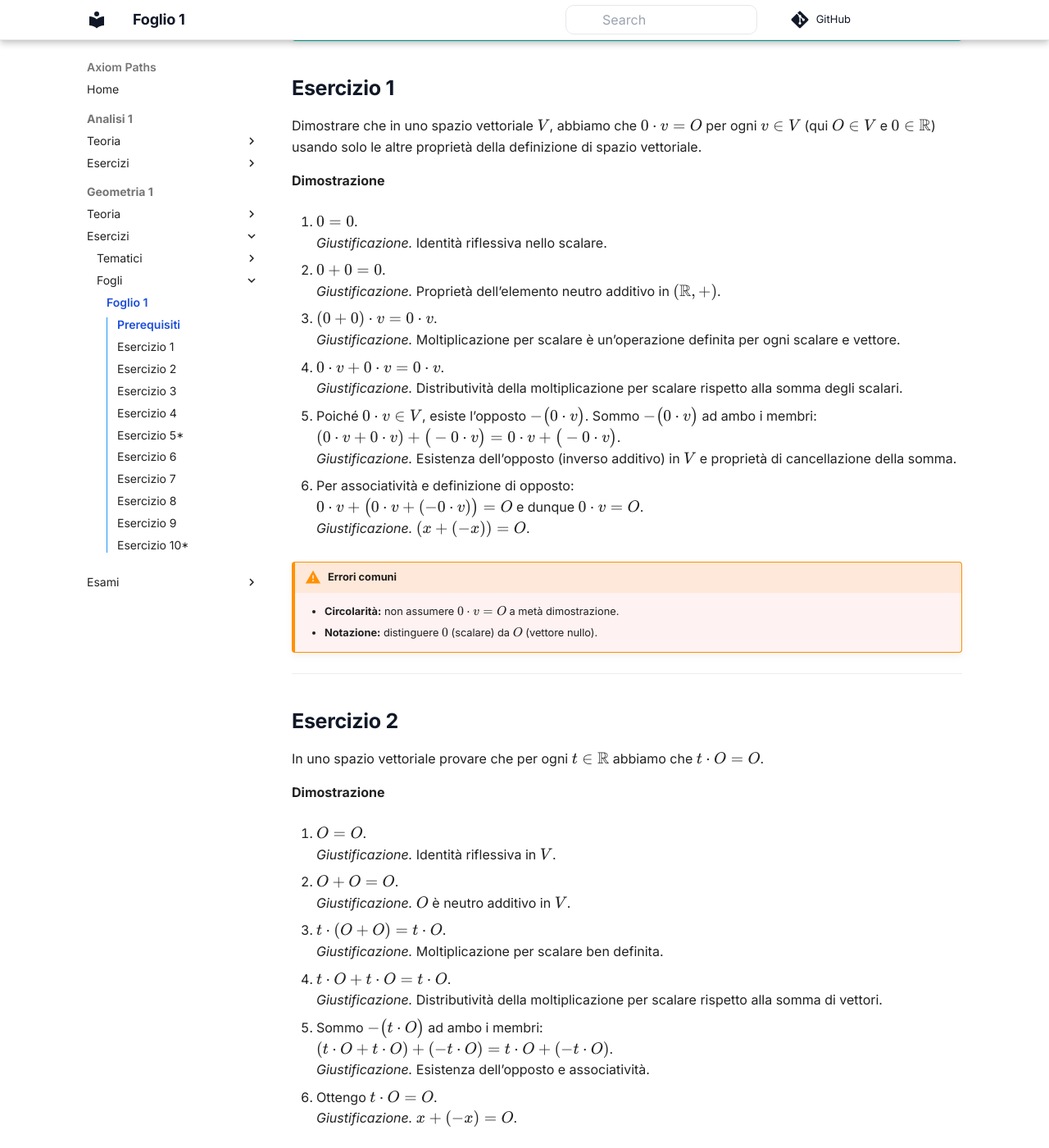
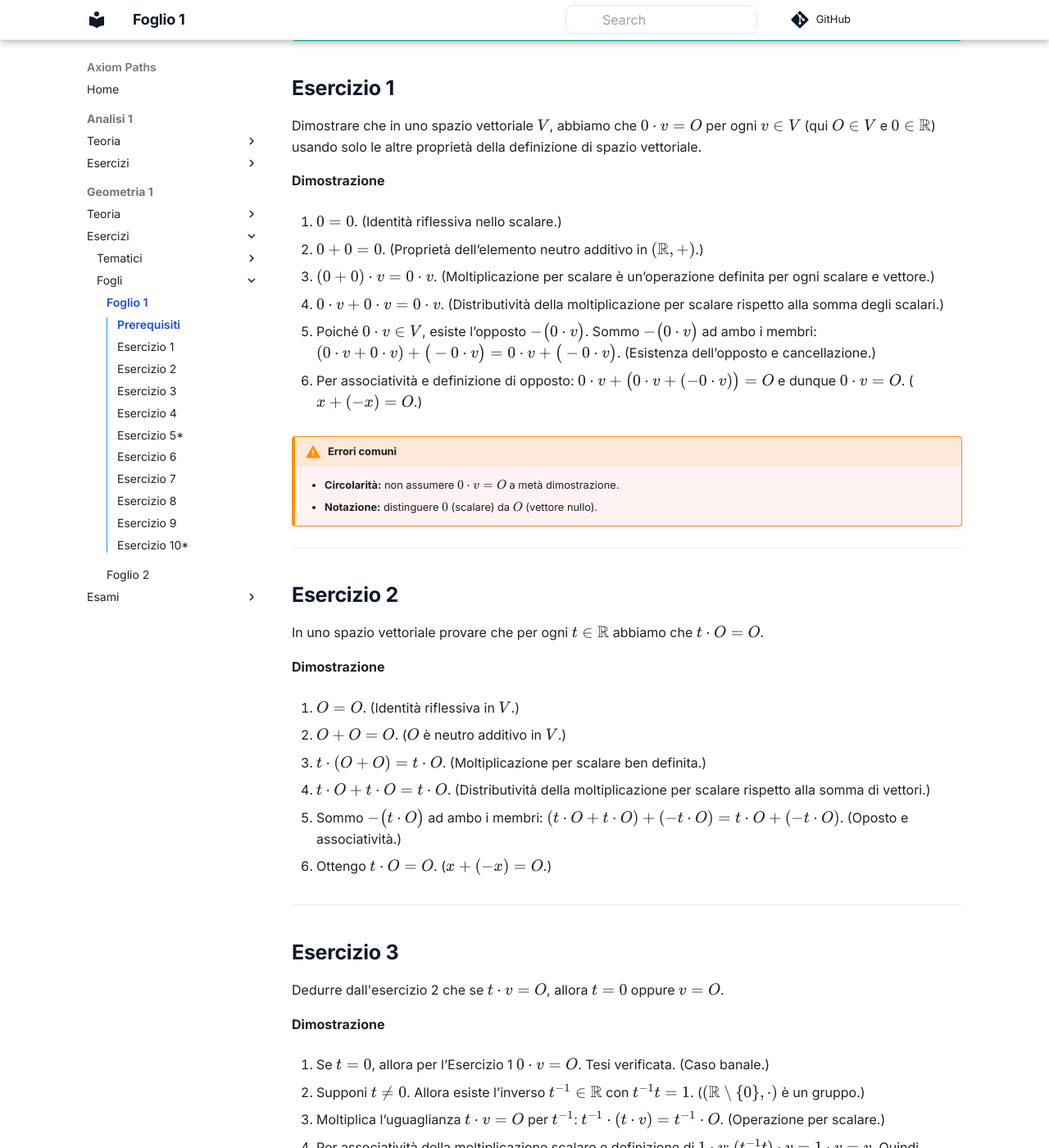
Before and after one commit to giovyx90/axiompaths, an MkDocs documentation site: the page built from docs/geometria-1/esercizi/fogli/foglio-1.md, in a window 1280 px wide and 1400 px high, scrolled down 445 px. Shown: the whole window at 82% size. Built offline with MkDocs 1.6.1 and Material for MkDocs 9.7.7, drawn with Linux system fonts in a browser that asks for light colours; comment, search, counter and statistics services are not loaded; some of the changed text lies outside the part shown.

Commit message:
Add foglio 2 with prerequisites

```diff
--- a/docs/geometria-1/esercizi/fogli/foglio-1.md
+++ b/docs/geometria-1/esercizi/fogli/foglio-1.md
@@ -16,25 +16,19 @@ Dimostrare che in uno spazio vettoriale \(V\), abbiamo che \(0\cdot v = O\) per
 
 **Dimostrazione**
 
-1. \(0=0\).
-   *Giustificazione.* Identità riflessiva nello scalare.
+1. \(0=0\).   (Identità riflessiva nello scalare.)
 
-2. \(0+0=0\).
-   *Giustificazione.* Proprietà dell’elemento neutro additivo in \((\mathbb{R},+)\).
+2. \(0+0=0\).   (Proprietà dell’elemento neutro additivo in \((\mathbb{R},+)\).)
 
-3. \((0+0)\cdot v=0\cdot v\).
-   *Giustificazione.* Moltiplicazione per scalare è un’operazione definita per ogni scalare e vettore.
+3. \((0+0)\cdot v=0\cdot v\).   (Moltiplicazione per scalare è un’operazione definita per ogni scalare e vettore.)
 
-4. \(0\cdot v + 0\cdot v = 0\cdot v\).
-   *Giustificazione.* Distributività della moltiplicazione per scalare rispetto alla somma degli scalari.
+4. \(0\cdot v + 0\cdot v = 0\cdot v\).   (Distributività della moltiplicazione per scalare rispetto alla somma degli scalari.)
 
 5. Poiché \(0\cdot v\in V\), esiste l’opposto \(-\big(0\cdot v\big)\). Sommo \(-\big(0\cdot v\big)\) ad ambo i membri:
-   \((0\cdot v + 0\cdot v) + \big(-0\cdot v\big) = 0\cdot v + \big(-0\cdot v\big)\).
-   *Giustificazione.* Esistenza dell’opposto (inverso additivo) in \(V\) e proprietà di cancellazione della somma.
+   \((0\cdot v + 0\cdot v) + \big(-0\cdot v\big) = 0\cdot v + \big(-0\cdot v\big)\).   (Esistenza dell’opposto e cancellazione.)
 
 6. Per associatività e definizione di opposto:
-   \(0\cdot v + \big(0\cdot v + (-0\cdot v)\big) = O\) e dunque \(0\cdot v = O\).
-   *Giustificazione.* \((x+(-x))=O\).
+   \(0\cdot v + \big(0\cdot v + (-0\cdot v)\big) = O\) e dunque \(0\cdot v = O\).   (\(x+(-x)=O\).)
 
 
 
@@ -49,24 +43,18 @@ In uno spazio vettoriale provare che per ogni \(t \in \mathbb{R}\) abbiamo che \
 
 **Dimostrazione**
 
-1. \(O=O\).
-   *Giustificazione.* Identità riflessiva in \(V\).
+1. \(O=O\).   (Identità riflessiva in \(V\).)
 
-2. \(O+O=O\).
-   *Giustificazione.* \(O\) è neutro additivo in \(V\).
+2. \(O+O=O\).   (\(O\) è neutro additivo in \(V\).)
 
-3. \(t\cdot (O+O)=t\cdot O\).
-   *Giustificazione.* Moltiplicazione per scalare ben definita.
+3. \(t\cdot (O+O)=t\cdot O\).   (Moltiplicazione per scalare ben definita.)
 
-4. \(t\cdot O + t\cdot O = t\cdot O\).
-   *Giustificazione.* Distributività della moltiplicazione per scalare rispetto alla somma di vettori.
+4. \(t\cdot O + t\cdot O = t\cdot O\).   (Distributività della moltiplicazione per scalare rispetto alla somma di vettori.)
 
 5. Sommo \(-\big(t\cdot O\big)\) ad ambo i membri:
-   \((t\cdot O + t\cdot O) + (-t\cdot O) = t\cdot O + (-t\cdot O)\).
-   *Giustificazione.* Esistenza dell’opposto e associatività.
+   \((t\cdot O + t\cdot O) + (-t\cdot O) = t\cdot O + (-t\cdot O)\).   (Oposto e associatività.)
 
-6. Ottengo \(t\cdot O = O\).
-   *Giustificazione.* \(x+(-x)=O\).
+6. Ottengo \(t\cdot O = O\).   (\(x+(-x)=O\).)
 
 
 
@@ -77,22 +65,17 @@ Dedurre dall'esercizio 2 che se \(t \cdot v = O\), allora \(t = 0\) oppure \(v =
 
 **Dimostrazione**
 
-1. Se \(t=0\), allora per l’Esercizio 1 \(0\cdot v=O\). Tesi verificata.
-   *Giustificazione.* Caso banale.
+1. Se \(t=0\), allora per l’Esercizio 1 \(0\cdot v=O\). Tesi verificata.   (Caso banale.)
 
-2. Supponi \(t\neq 0\). Allora esiste l’inverso \(t^{-1}\in\mathbb{R}\) con \(t^{-1}t=1\).
-   *Giustificazione.* \((\mathbb{R}\setminus\{0\},\cdot)\) è un gruppo.
+2. Supponi \(t\neq 0\). Allora esiste l’inverso \(t^{-1}\in\mathbb{R}\) con \(t^{-1}t=1\).   (\((\mathbb{R}\setminus\{0\},\cdot)\) è un gruppo.)
 
 3. Moltiplica l’uguaglianza \(t\cdot v=O\) per \(t^{-1}\):
-   \(t^{-1}\cdot (t\cdot v) = t^{-1}\cdot O\).
-   *Giustificazione.* Operazione per scalare su ambo i membri.
+   \(t^{-1}\cdot (t\cdot v) = t^{-1}\cdot O\).   (Operazione per scalare.)
 
 4. Per associatività della moltiplicazione scalare e definizione di \(1\cdot v\):
-   \((t^{-1}t)\cdot v = 1\cdot v = v\). Quindi \(v = t^{-1}\cdot O\).
-   *Giustificazione.* Proprietà di unità.
+   \((t^{-1}t)\cdot v = 1\cdot v = v\). Quindi \(v = t^{-1}\cdot O\).   (Proprietà di unità.)
 
-5. Per l’Esercizio 2, \(t^{-1}\cdot O=O\). Dunque \(v=O\).
-   *Giustificazione.* Proposizione precedente.
+5. Per l’Esercizio 2, \(t^{-1}\cdot O=O\). Dunque \(v=O\).   (Proposizione precedente.)
 
 6. Concludiamo: se \(t\neq 0\) allora \(v=O\); quindi in generale \(t=0\) **oppure** \(v=O\).
 
@@ -108,17 +91,14 @@ W=\{p\in\mathcal{P}: p(1)=p(2)=0\}.
 
 **Dimostrazione**
 
-1. **Zero in \(W\).** Il polinomio nullo \(p_0(x)\equiv 0\) soddisfa \(p_0(1)=0\) e \(p_0(2)=0\).
-   *Giustificazione.* Valutazione diretta.
+1. **Zero in \(W\).** Il polinomio nullo \(p_0(x)\equiv 0\) soddisfa \(p_0(1)=0\) e \(p_0(2)=0\).   (Valutazione diretta.)
 
 2. **Chiusura per somma.** Se \(p_1,p_2\in W\), allora
    \((p_1+p_2)(1)=p_1(1)+p_2(1)=0+0=0\) e
    \((p_1+p_2)(2)=p_1(2)+p_2(2)=0+0=0\).
-   *Giustificazione.* Linearità della valutazione.
 
 3. **Chiusura per scalare.** Se \(p\in W\) e \(\lambda\in\mathbb{R}\), allora
    \((\lambda p)(1)=\lambda p(1)=\lambda\cdot 0=0\) e analogamente per \(x=2\).
-   *Giustificazione.* Linearità della valutazione.
 
 4. Sono verificate le tre condizioni: \(W\) è un s.s.v.
 
@@ -135,8 +115,7 @@ Per quali \(p\in\mathcal{P}\) il grafico \(\Gamma=\{(x,p(x)) : x\in\mathbb{R}\}\
 
 **Dimostrazione (passi chiave)**
 
-1. **Origine.** Se \(\Gamma\) è s.s.v., allora \((0,0)\in\Gamma\), quindi \(p(0)=0\).
-   *Giustificazione.* Un s.s.v. contiene il vettore nullo.
+1. **Origine.** Se \(\Gamma\) è s.s.v., allora \((0,0)\in\Gamma\), quindi \(p(0)=0\).   (Un s.s.v. contiene il vettore nullo.)
 
 2. **Somma.** Se \((x_1,p(x_1))\) e \((x_2,p(x_2))\) sono in \(\Gamma\), la loro somma
    \((x_1+x_2,\; p(x_1)+p(x_2))\) deve stare in \(\Gamma\).
@@ -144,13 +123,11 @@ Per quali \(p\in\mathcal{P}\) il grafico \(\Gamma=\{(x,p(x)) : x\in\mathbb{R}\}\
    \[
    p(x_1+x_2)=p(x_1)+p(x_2).
    \]
-   *Giustificazione.* Chiusura per somma: equazione di Cauchy additiva.
 
 3. **Scalari.** Per ogni \(\lambda\in\mathbb{R}\), \(\lambda(x,p(x))=(\lambda x,\lambda p(x))\in\Gamma\) implica
    \[
    p(\lambda x)=\lambda\,p(x)\quad\text{per ogni }x,\lambda.
    \]
-   *Giustificazione.* Chiusura per prodotto per scalare: omogeneità di grado 1.
 
 4. **Conclusione.** Un polinomio che è additivo e omogeneo di grado 1 è necessariamente lineare **senza termine noto**: \(p(x)=ax\).
    Polinomi di grado \(\ge 2\) violano l’additività (es. \(x^2\): \(1^2+3^2\neq (1+3)^2\)).
@@ -171,24 +148,20 @@ W=\{A\in M_{2,2}(\mathbb{R}) : A=-A^{T}\}.
    \[
    A=\begin{pmatrix}0&b\\ -b&0\end{pmatrix},\quad b\in\mathbb{R}.
    \]
-   *Giustificazione.* Definizione di trasposta e uguaglianza di matrici.
 
 2. **Chiusura per somma.** Siano $A_1,A_2\in W$. Allora $A_1=-A_1^T$ e $A_2=-A_2^T$.
    \[
    (A_1+A_2)^T=A_1^T+A_2^T=-(A_1+A_2).
    \]
    Quindi $A_1+A_2\in W$.
-   *Giustificazione.* Linearità della trasposizione.
 
 3. **Chiusura per scalare.** Per $\lambda\in\mathbb{R}$ e $A\in W$:
    \[
    (\lambda A)^T=\lambda A^T=\lambda(-A)=-(\lambda A),
    \]
    dunque $\lambda A\in W$.
-   *Giustificazione.* Linearità della trasposizione e proprietà del prodotto per scalare.
 
-4. **Zero in $W$.** La matrice nulla $0$ verifica $0=-0^T$.
-   *Giustificazione.* Trasposta di zero è zero.
+4. **Zero in $W$.** La matrice nulla $0$ verifica $0=-0^T$.   (Trasposta di zero è zero.)
 
 5. Verificate le tre condizioni, $W$ è un s.s.v. di $M_{2,2}(\mathbb{R})$.
 
@@ -203,15 +176,12 @@ Determinare $k\in\mathbb{R}$ per cui $W\cup U_k$ è un s.s.v.
 
 **Soluzione**
 
-1. $\dim W=2$ (vincolo lineare $x=-y-z$: due variabili libere $y,z$).
-   *Giustificazione.* Parametrizzazione: $(x,y,z)=y(-1,1,0)+z(-1,0,1)$.
+1. $\dim W=2$ (vincolo lineare $x=-y-z$: due variabili libere $y,z$).   (Parametrizzazione: $(x,y,z)=y(-1,1,0)+z(-1,0,1)$.)
 
-2. $\dim U_k=1$ per ogni $k$ (è lo span di un vettore non nullo).
-   *Giustificazione.* Un solo generatore non nullo $\Rightarrow$ base.
+2. $\dim U_k=1$ per ogni $k$ (è lo span di un vettore non nullo).   (Un solo generatore non nullo $\Rightarrow$ base.)
 
 3. **Fatto chiave.** $W\cup U_k$ è s.s.v. $\Rightarrow$ uno è contenuto nell’altro.
    Poiché $\dim U_k=1<2=\dim W$, l’unico caso possibile è $U_k\subseteq W$.
-   *Giustificazione.* Se fosse $W\subseteq U_k$, avremmo $2\le 1$, assurdo.
 
 4. Condizione di inclusione: il generatore $(1,k,2)$ deve soddisfare l’equazione di $W$:
    \[
@@ -234,11 +204,9 @@ L(v_1,v_2)=L(v_1)+L(v_2).
 1. **$\subseteq$** Sia $x\in L(v_1,v_2)$. Allora $x=\alpha v_1+\beta v_2$ per qualche $\alpha,\beta\in\mathbb{R}$.
    Scrivo $x=(\alpha v_1)+(\beta v_2)$ con $\alpha v_1\in L(v_1)$ e $\beta v_2\in L(v_2)$.
    Quindi $x\in L(v_1)+L(v_2)$.
-   *Giustificazione.* Definizione di somma di sottoinsiemi: $A+B=\{a+b: a\in A,\ b\in B\}$.
 
 2. **$\supseteq$** Sia $y\in L(v_1)+L(v_2)$. Allora $y=a+b$ con $a\in L(v_1)$, $b\in L(v_2)$.
    Esistono $\alpha,\beta$ con $a=\alpha v_1$, $b=\beta v_2$, dunque $y=\alpha v_1+\beta v_2\in L(v_1,v_2)$.
-   *Giustificazione.* Definizione di span.
 
 3. Le due inclusioni danno l’uguaglianza: $L(v_1,v_2)=L(v_1)+L(v_2)$.
 
@@ -262,7 +230,6 @@ L(v_1,v_2)\subseteq L(w_1,\dots,w_n).
    x=a\sum_{i=1}^n \alpha_i w_i+b\sum_{i=1}^n \beta_i w_i
     =\sum_{i=1}^n (a\alpha_i+b\beta_i)\,w_i \in L(w_1,\dots,w_n).
    \]
-   *Giustificazione.* Chiusura di $L(w_1,\dots,w_n)$ per combinazioni lineari.
 
 3. Quindi $L(v_1,v_2)\subseteq L(w_1,\dots,w_n)$.
 
@@ -276,16 +243,14 @@ W_1\subseteq W_2\quad\text{oppure}\quad W_2\subseteq W_1.
 
 **Dimostrazione (per assurdo)**
 
-1. Supponiamo **non** valga nessuna inclusione: $W_1\nsubseteq W_2$ e $W_2\nsubseteq W_1$.
-   *Giustificazione.* Negazione della tesi.
+1. Supponiamo **non** valga nessuna inclusione: $W_1\nsubseteq W_2$ e $W_2\nsubseteq W_1$.   (Negazione della tesi.)
 
 2. Esistono allora
    \[
    w\in W_1\setminus W_2,\qquad u\in W_2\setminus W_1.
    \]
 
-3. Poiché $W_1\cup W_2$ è s.s.v., è **chiuso per somma**, dunque $w+u\in W_1\cup W_2$.
-   *Giustificazione.* Proprietà dei sottospazi.
+3. Poiché $W_1\cup W_2$ è s.s.v., è **chiuso per somma**, dunque $w+u\in W_1\cup W_2$.   (Proprietà dei sottospazi.)
 
 4. **Caso A:** $w+u\in W_1$. Allora $u=(w+u)-w\in W_1$ (chiusura di $W_1$ per opposto e somma), ma questo contraddice $u\notin W_1$.
 
--- a/mkdocs.yml
+++ b/mkdocs.yml
@@ -71,6 +71,7 @@ nav:
               - Spazi Vettoriali: geometria-1/esercizi/tematici/spazi-vettoriali.md
           - Fogli:
               - Foglio 1: geometria-1/esercizi/fogli/foglio-1.md
+              - Foglio 2: geometria-1/esercizi/fogli/foglio-2.md
       - Esami:
           - Calcoloso: geometria-1/esami/calcoloso/index.md
           - Teorico: geometria-1/esami/teorico/index.md
```
Also changed, not shown: docs/geometria-1/esercizi/fogli/foglio-2.md (added, +14 -0 lines), docs/index.md (+1 -0 lines).
